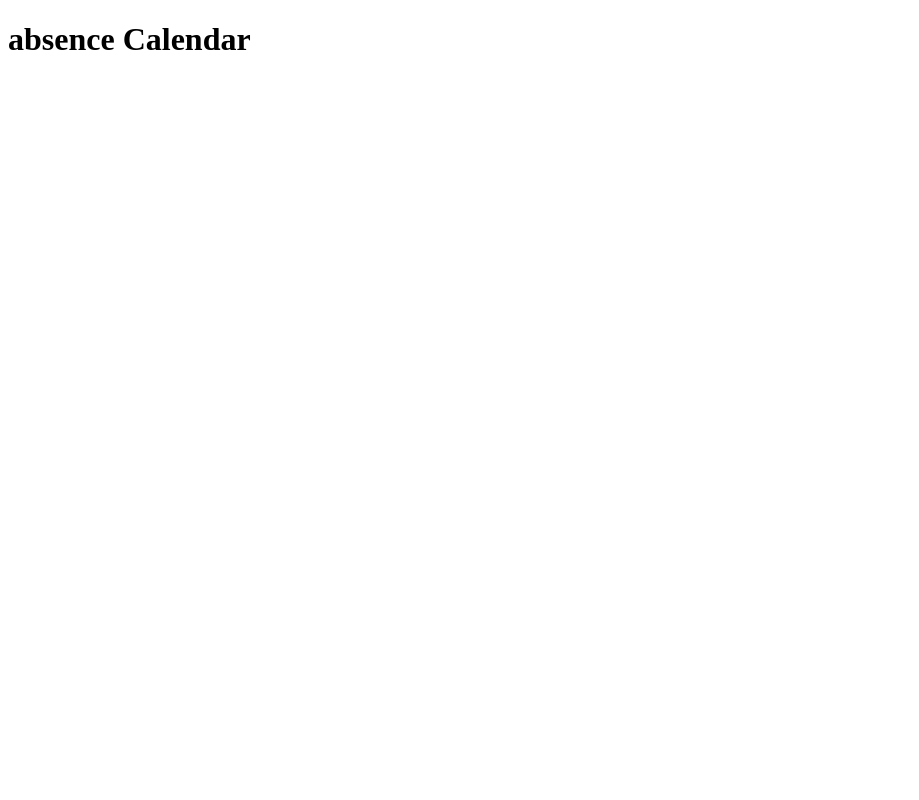
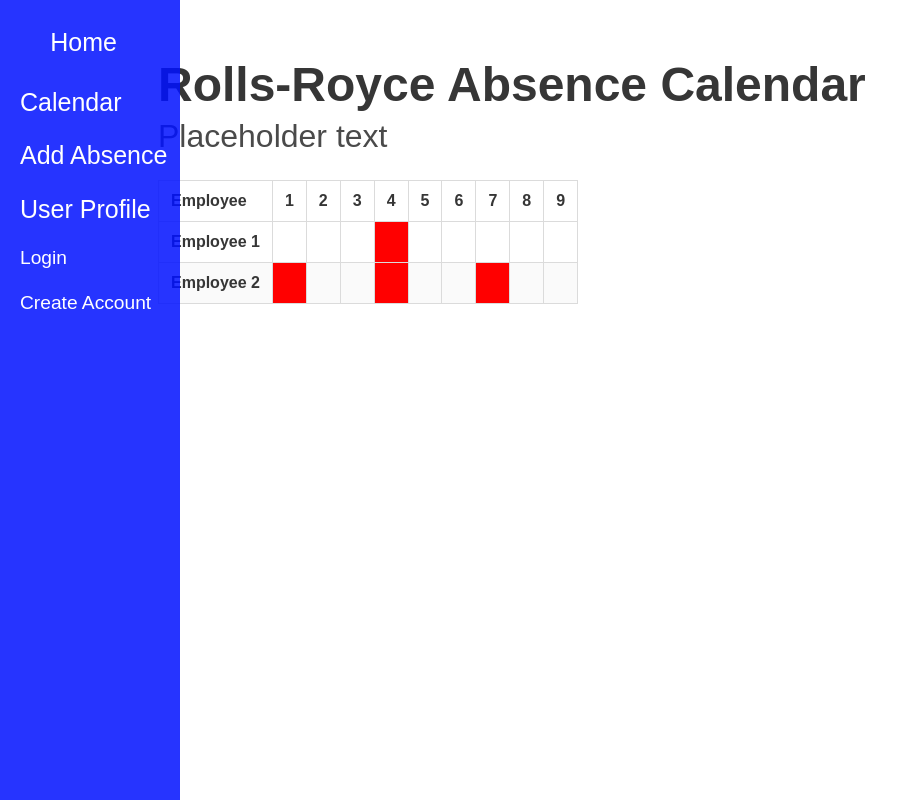
Before and after one commit to rropen/absense-planner, a Django app: page /calendar/ in a window 1280 px wide. Before the commit the part shown is almost empty. Shown: the whole page, without its empty margins (0-919 px from the left). Run offline with Django 3.2, Linux system fonts and the light colour scheme; lists and menus that the app fills with data are empty.

Commit message:
Bulma CSS Calendar Table
Implemented a basic table to the calendar page using Bulma CSS

```diff
--- a/Templates/Base.html
+++ b/Templates/Base.html
@@ -5,6 +5,9 @@
     <meta charset="UTF-8">
     <meta http-equiv="X-UA-Compatible" content="IE=edge">
     <meta name="viewport" content="width=device-width, initial-scale=1.0">
+    <link rel="stylesheet" href="https://cdn.jsdelivr.net/npm/bulma@0.9.3/css/bulma.min.css">
+
+    <title>{% block title %}{% endblock %} - RR Absence</title>
     <style>
         * {
             font-family: Arial, Helvetica, sans-serif;
@@ -76,7 +79,14 @@
 
 <body>
     <div class="sidenav">
-        <a href="/">Home</a>
+        <a href="/">
+            <span class="icon-text">
+                <span class="icon">
+                    <i class="fa-solid fa-house"></i>
+                </span>
+                <span>Home</span>
+              </span>
+        </a>
         <a href="/calendar">Calendar</a>
         <a href="/add">Add Absence</a>
         <a href="/profile">User Profile</a>
--- a/Templates/plannerapp/Calendar.html
+++ b/Templates/plannerapp/Calendar.html
@@ -1,31 +1,47 @@
-<!DOCTYPE html>
-<html>
-<head><title>Calendar Page</title>
-    <style>
-        .active {
-            color: green;
-        }
-        .absent {
-            color: red
-        }
-
-    </style>
-
-    <link href="css/basic.css" rel="stylesheet" type="text/css"/>
-</head>
-
-<body>
-
-    <h1> absence Calendar  </h1>
-
-    <br>
-
-    {% for date in dates %}
-
-
-    {% endfor %}
-
-  </body>
-
-
-</html>
+{% extends 'Base.html' %}
+{% block title %}Calendar{% endblock %}
+{% load static %}
+{% block content %}
+  <section class="section">
+    <div class="container">
+      <h1 class="title is-1">
+        Rolls-Royce Absence Calendar
+      </h1>
+      <p class="subtitle is-3">
+        Placeholder text
+      </p>
+      <div class="table-container">
+        <table class="table is-bordered is-striped">
+          <thead>
+            <th>Employee</th>
+            {% for i in num %}
+              <th>{{i}}</th>
+            {% endfor %}
+          </thead>
+          <tbody>
+            <tr>
+              <th>Employee 1</th>
+              {% for i in num %}
+                {% if i == 4 %}
+                  <td style="background-color: red;"></td>
+                {% else %}
+                <td> </td>
+                {% endif %}
+              {% endfor %}
+            </tr>
+            <tr>
+              <th>Employee 2</th>
+              {% for i in num %}
+                {% if i == 1 or i == 4 or i == 7 %}
+                  <td style="background-color: red;"></td>
+                {% else %}
+                <td> </td>
+                {% endif %}
+              {% endfor %}
+            </tr>
+          </tbody>
+        </table>
+      </div>
+    </div>
+  </section>
+{% endblock %}
--- a/plannerapp/views.py
+++ b/plannerapp/views.py
@@ -94,7 +94,8 @@
 
 
 def calendar(response):
-    return render(response, "plannerapp/Calendar.html")
+    number = [1,2,3,4,5,6,7,8,9]
+    return render(response, "plannerapp/Calendar.html", {"num": number})
 
 
 def nameForm(request):
```
